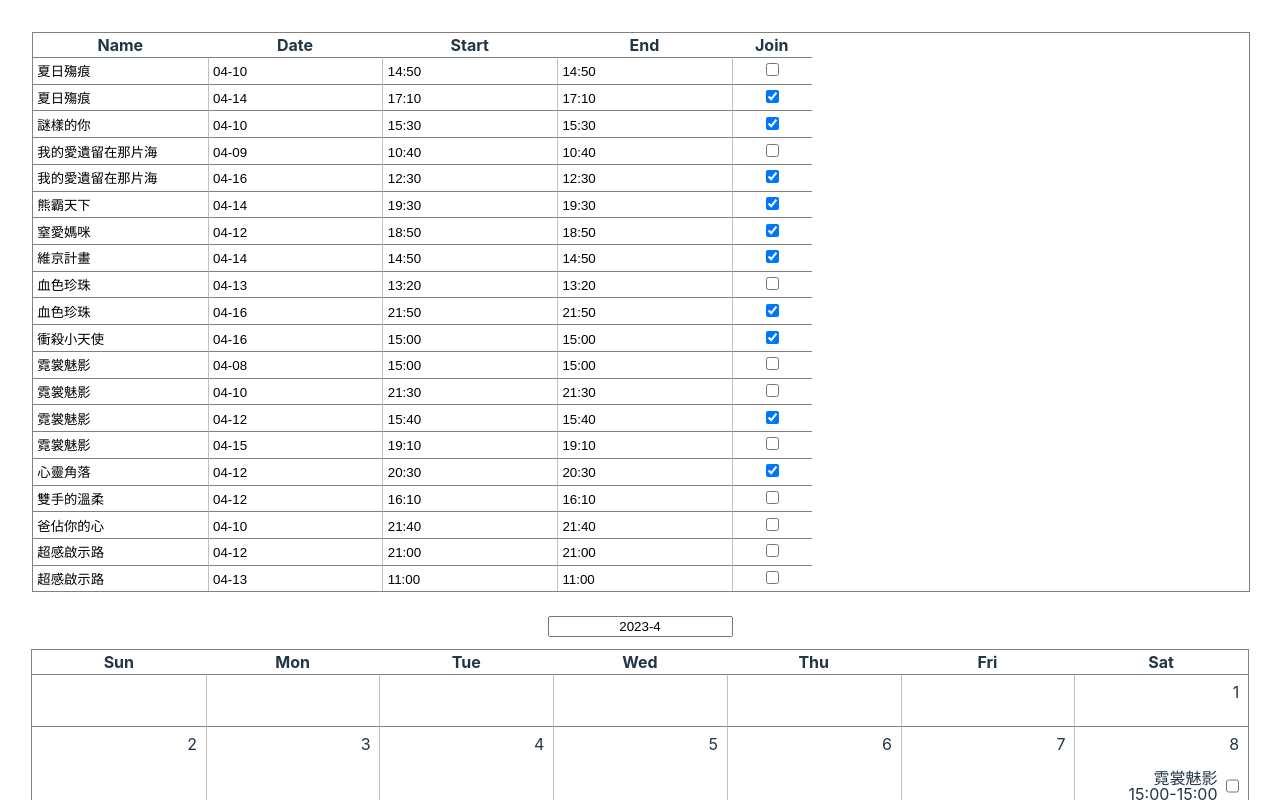
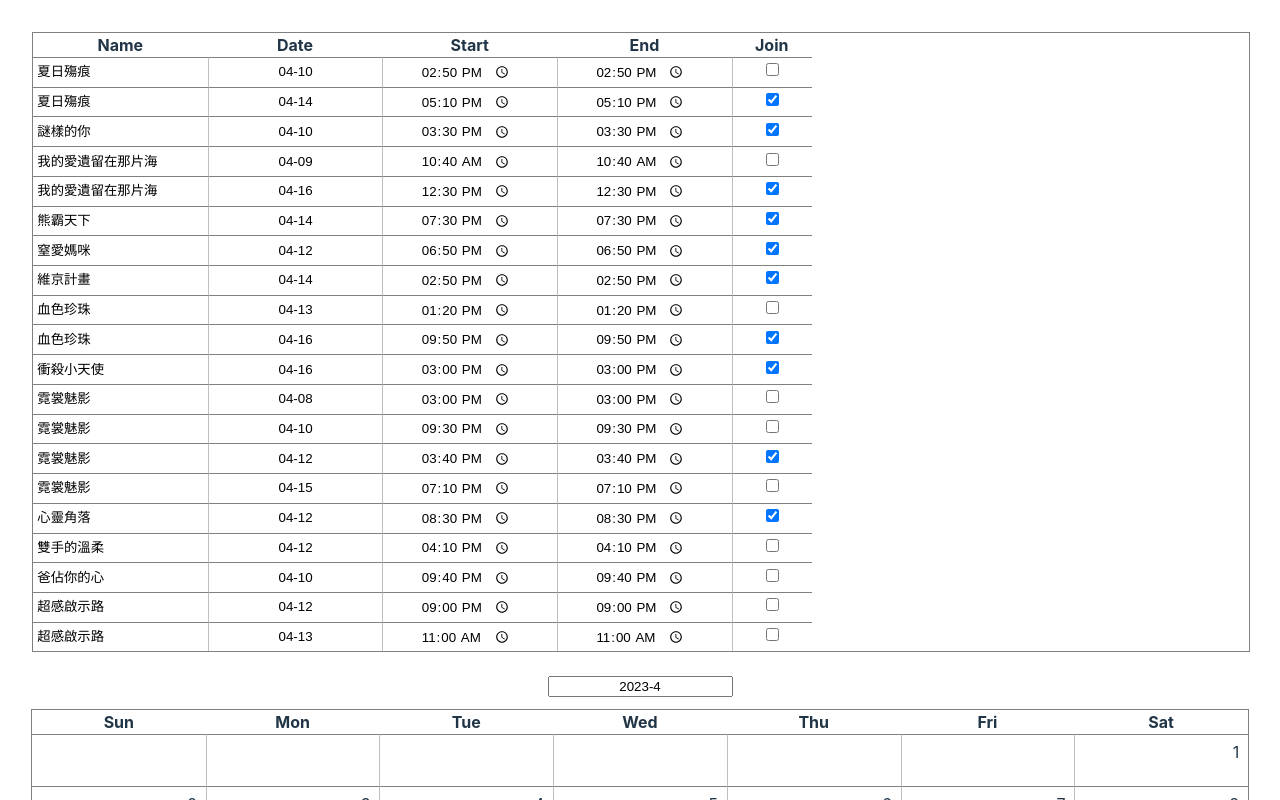
Before and after one commit to nepikn/schedule-film-fest, a React (Vite) app: page / in a window 1280 px wide. Shown: the top 800 px of the page. Built offline with nearby package versions, Linux system fonts and the light colour scheme.

Commit message:
set type time

```diff
--- a/src/Table.css
+++ b/src/Table.css
@@ -23,4 +23,16 @@
   &:focus {
     outline: none;
   }
+
+  &[name="date"] {
+    text-align: center;
+    width: 100%;
+  }
+
+  &[type="time"] {
+    font-family: Arial, Helvetica, sans-serif;
+    flex-direction: row-reverse;
+    gap: 1ex;
+    margin-inline-start: -8px;
+  }
 }
--- a/src/Table.tsx
+++ b/src/Table.tsx
@@ -58,7 +58,13 @@ function Cell({
   return (
     <li className="cell">
       <input
-        type={isJoin ? "checkbox" : "string"}
+        type={
+          isJoin
+            ? "checkbox"
+            : title == "start" || title == "end"
+            ? "time"
+            : "string"
+        }
         checked={isJoin && info[title] == "true"}
         value={isJoin ? "" : info[title]}
         name={title}
```
